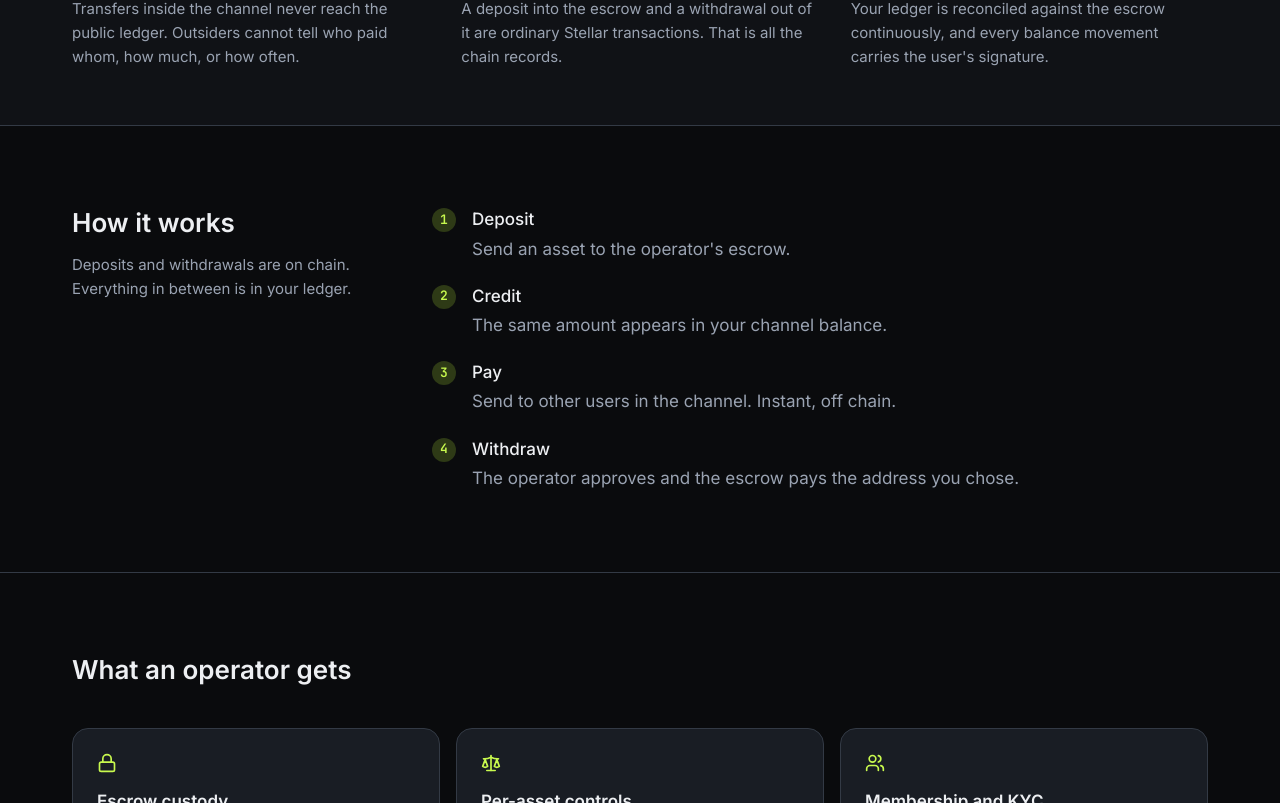
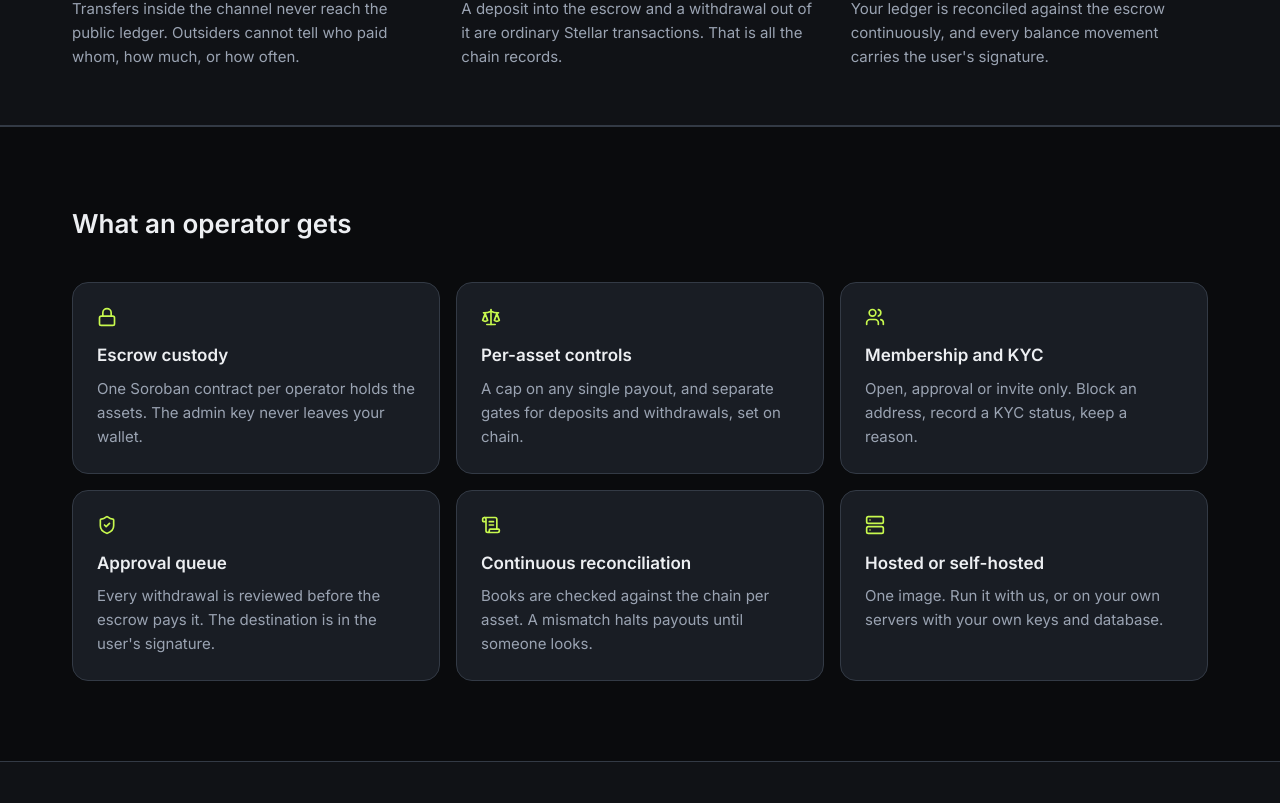
Before and after one commit to SentinelLab-VN/cell-landing-page, a React (Vite) app: page / in a window 1280 px wide. Shown: the part 1137-1940 px from the top of the page. Built offline with nearby package versions, Linux system fonts and the light colour scheme; no server answers.

Commit message:
Drop the how-it-works section

```diff
--- a/src/App.tsx
+++ b/src/App.tsx
@@ -1,6 +1,5 @@
 import { Building2, Landmark, Lock, ScrollText, Scale, Server, ShieldCheck, Users } from "lucide-react";
 import type { ComponentType } from "react";
-import { Diagram } from "@/components/diagram";
 import { GitHubIcon, XIcon } from "@/components/icons";
 import { Moment } from "@/components/moment";
 import { APP_URL, CONTACT_URL, GITHUB_ORG, REPOS, X_URL } from "@/links";
@@ -36,7 +35,6 @@ export function App() {
             <span className="text-[24px] leading-none font-semibold tracking-[-0.01em] text-foreground">Cell</span>
           </a>
           <nav className="flex items-center gap-6 text-sm text-muted-foreground max-md:hidden">
-            <a className="hover:text-foreground" href="#how">How it works</a>
             <a className="hover:text-foreground" href="#capabilities">Capabilities</a>
             <a className="hover:text-foreground" href="#uses">Use cases</a>
             <a className="hover:text-foreground" href={REPOS.docs}>Docs</a>
@@ -80,18 +78,6 @@ export function App() {
                 <p className="mt-2 text-[15px] leading-[1.6] text-muted-foreground">{body}</p>
               </div>
             ))}
-          </div>
-        </section>
-
-        <section id="how" className="mx-auto w-full max-w-[1200px] px-8 py-20 max-md:px-4">
-          <div className="grid gap-10 lg:grid-cols-[320px_1fr]">
-            <div>
-              <h2 className="text-2xl font-semibold text-foreground">How it works</h2>
-              <p className="mt-3 text-[15px] leading-[1.6] text-muted-foreground">
-                Deposits and withdrawals are on chain. Everything in between is in your ledger.
-              </p>
-            </div>
-            <Diagram />
           </div>
         </section>
 
--- a/src/components/diagram.tsx
+++ /dev/null
@@ -1,24 +0,0 @@
-const steps = [
-  ["Deposit", "Send an asset to the operator's escrow."],
-  ["Credit", "The same amount appears in your channel balance."],
-  ["Pay", "Send to other users in the channel. Instant, off chain."],
-  ["Withdraw", "The operator approves and the escrow pays the address you chose."],
-];
-
-export function Diagram() {
-  return (
-    <ol className="max-w-[600px] space-y-5">
-      {steps.map(([title, body], i) => (
-        <li key={title} className="flex gap-4 text-base leading-[1.6]">
-          <span className="num mt-0.5 flex size-6 shrink-0 items-center justify-center rounded-full bg-primary-subtle text-[13px] font-semibold text-primary-ink">
-            {i + 1}
-          </span>
-          <span>
-            <span className="font-medium text-foreground">{title}</span>
-            <span className="mt-0.5 block text-muted-foreground">{body}</span>
-          </span>
-        </li>
-      ))}
-    </ol>
-  );
-}
```
